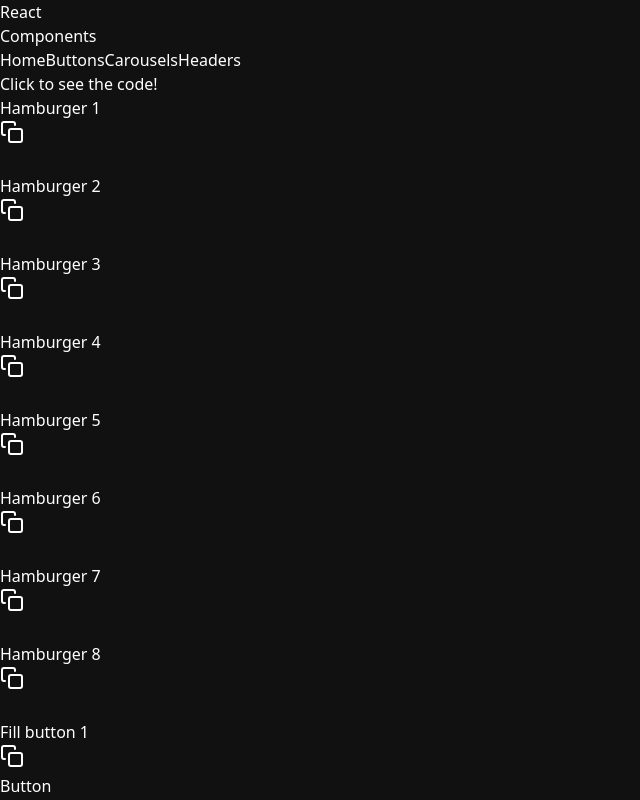
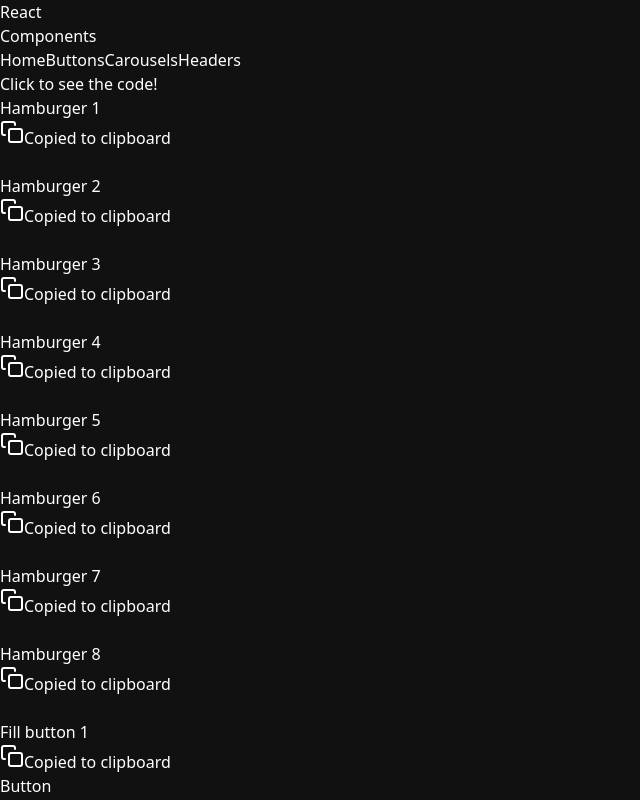
Before and after one commit to CSorinDev/components-react, a React (Vite) app: page /buttons in a window 1280 px wide. Shown: the top 800 px of the page, without its empty margins (0-640 px from the left). Built offline with nearby package versions, Linux system fonts and the light colour scheme.

Commit message:
copied message

```diff
--- a/src/assets/getCode.jsx
+++ b/src/assets/getCode.jsx
@@ -1,16 +1,29 @@
+import { useState } from "react"
 export default function GetCode({codeToCopy}) {
+    const [isCopied, setIsCopied] = useState(false)
+
     const handleCopyClick = async () => {
       try {
         await navigator.clipboard.writeText(codeToCopy);
-        alert(codeToCopy);
+        setIsCopied(true);
+        setTimeout(() => { setIsCopied(false); }, 1000);
       } catch (err) {
         console.error("Failed to copy code:", err);
       }
     };
 
     return (
-      <button onClick={handleCopyClick} aria-label="Copy Code">
-        <svg xmlns="http://www.w3.org/2000/svg" width="24" height="24" viewBox="0 0 24 24" fill="none" stroke="currentColor" strokeWidth="2" strokeLinecap="round" strokeLinejoin="round" className="feather feather-copy"><rect x="9" y="9" width="13" height="13" rx="2" ry="2"></rect><path d="M5 15H4a2 2 0 0 1-2-2V4a2 2 0 0 1 2-2h9a2 2 0 0 1 2 2v1"></path></svg>
-      </button>
+      <>
+        <button onClick={handleCopyClick} aria-label="Copy Code">
+            <svg xmlns="http://www.w3.org/2000/svg" width="24" height="24" viewBox="0 0 24 24" fill="none" stroke="currentColor" strokeWidth="2" strokeLinecap="round" strokeLinejoin="round" className="feather feather-copy"><rect x="9" y="9" width="13" height="13" rx="2" ry="2"></rect><path d="M5 15H4a2 2 0 0 1-2-2V4a2 2 0 0 1 2-2h9a2 2 0 0 1 2 2v1"></path></svg>
+        </button>
+        <span className={
+            isCopied
+            ? "absolute transition-all text-white bg-green-500 rounded-lg py-2 px-4 bottom-2 right-2"
+            : "absolute transition-all text-white bg-green-500 rounded-lg py-2 px-4 bottom-2 right-2 scale-0"
+        }>
+            Copied to clipboard
+        </span>
+      </>
     );
   }
```
